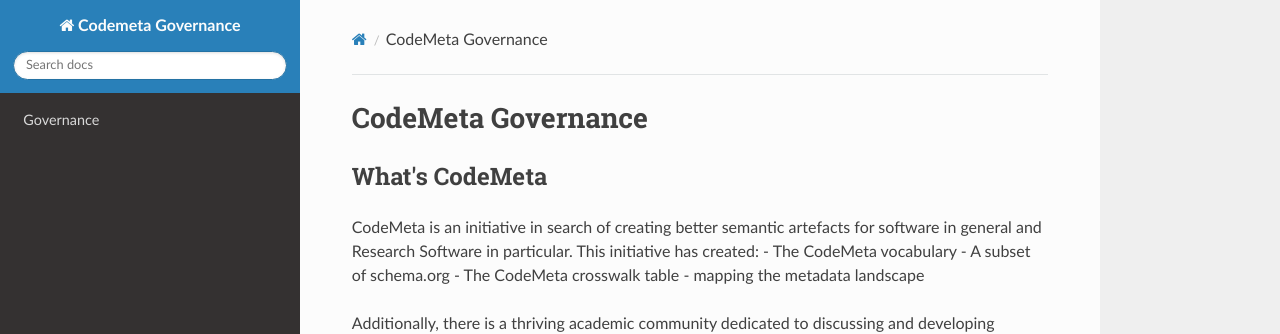
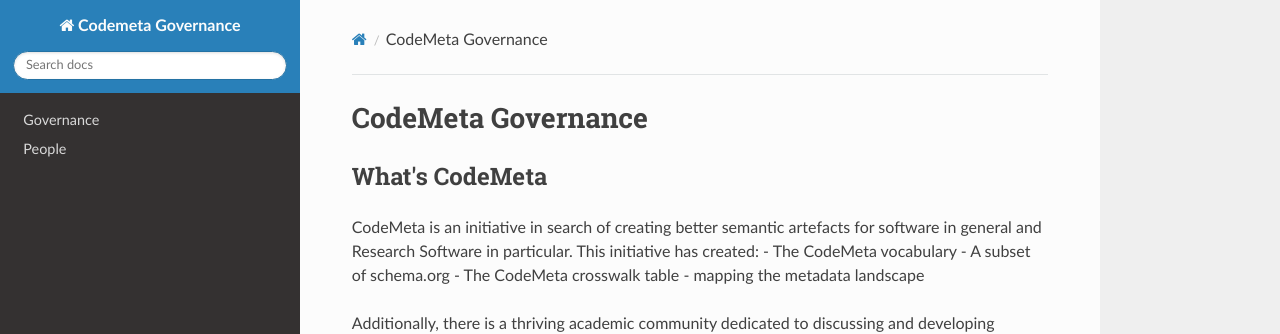
Before and after one commit to codemeta/governance, an MkDocs documentation site: the page built from Chapters/index.md, in a window 1280 px wide. Shown: the top 334 px of the page. Built offline with MkDocs 1.6.1, drawn with Linux system fonts in a browser that asks for light colours; nearby versions of some CDN libraries.

Commit message:
Add people page to navigation

```diff
--- a/mkdocs.yml
+++ b/mkdocs.yml
@@ -5,6 +5,7 @@
 nav:
 
 - 'Governance': governance/
+- 'People': people/
 
 copyright: Copyright &copy; 2022-2023 - Codemeta Contributors.
 
```
